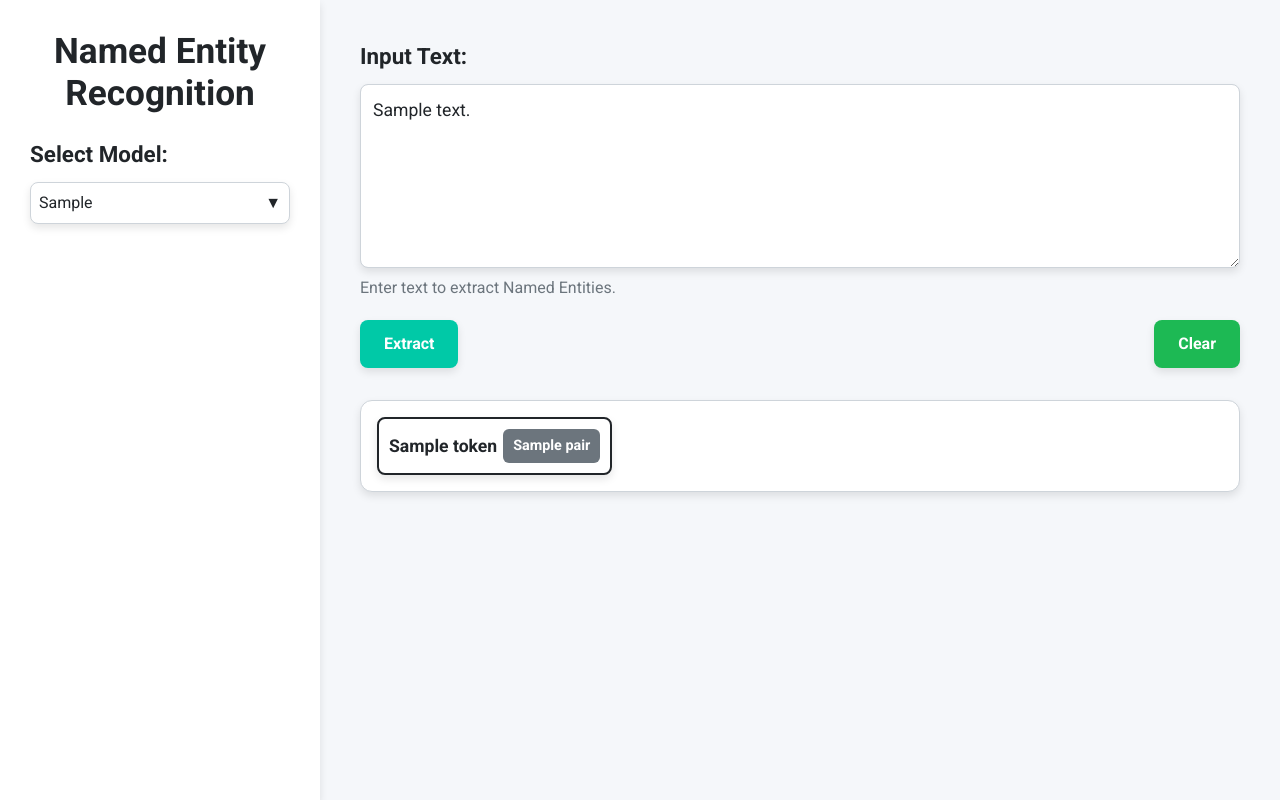
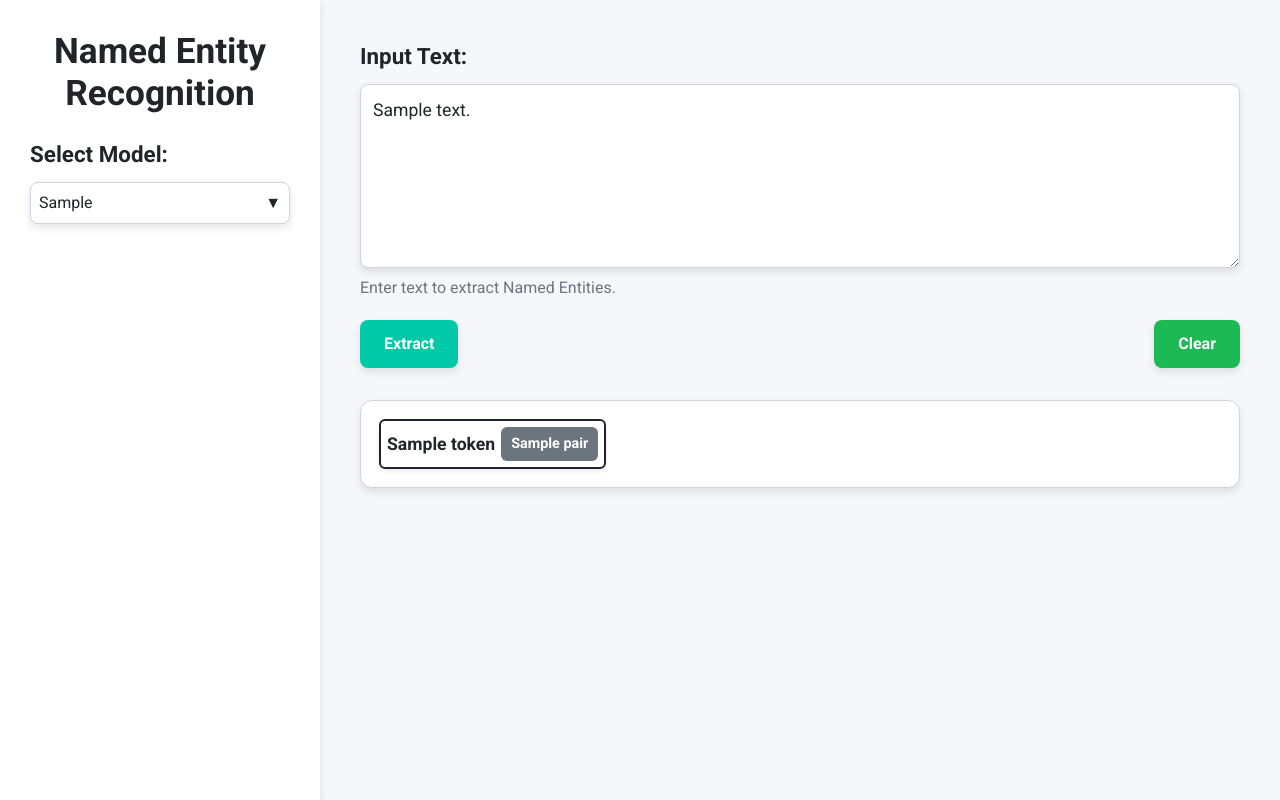
Before and after one commit to auphong2707/nlp-ner, a FastAPI app: template UI/templates/index.html in a window 1280 px wide. Run offline with FastAPI, Linux system fonts and the light colour scheme; the template is opened without the code that fills it: most values are stand-ins (such as "Sample title", 1, 10 or a date in 2020).

Commit message:
Update index.html

```diff
--- a/UI/templates/index.html
+++ b/UI/templates/index.html
@@ -193,12 +193,14 @@
         .token-wrapper {
             display: inline-flex;
             align-items: center;
-            border: 2px solid #212529; /* Dark border for visibility */
-            padding: 6px 10px;
-            border-radius: 8px;
-            margin-right: 3px;
-            box-shadow: 0 4px 8px rgba(0, 0, 0, 0.1);
+            border: 2px solid #212529; /* Keep black border */
+            padding: 2px 6px; /* Reduce padding */
+            border-radius: 6px;
+            margin: 2px 2px; /* Smaller margin to avoid touching */
+            box-shadow: 0 2px 4px rgba(0, 0, 0, 0.08);
+            font-size: 0.95rem; /* Slightly smaller font */
         }
+
         /* Make the token (word with entity) bold */
         .token-wrapper > span:first-child {
             font-weight: bold;
@@ -278,7 +280,7 @@
             background-color: #FFE6D4; /* Lighter coral */
         }
         .entity-label-INST, .entity-label-B-INST, .entity-label-I-INST {
-            background-color: #B3FF66;
+            background-color:rgb(150, 215, 85);
         }
         .token-wrapper-INST {
             background-color: #E6FFD4; /* Lighter lime */
@@ -308,7 +310,7 @@
             background-color: #E6D4FF; /* Lighter lavender */
         }
         .entity-label-VEHI, .entity-label-B-VEHI, .entity-label-I-VEHI {
-            background-color: #FFB3FF;
+            background-color:rgb(221, 146, 221);
         }
         .token-wrapper-VEHI {
             background-color: #FFE6FF; /* Lighter magenta */
```
